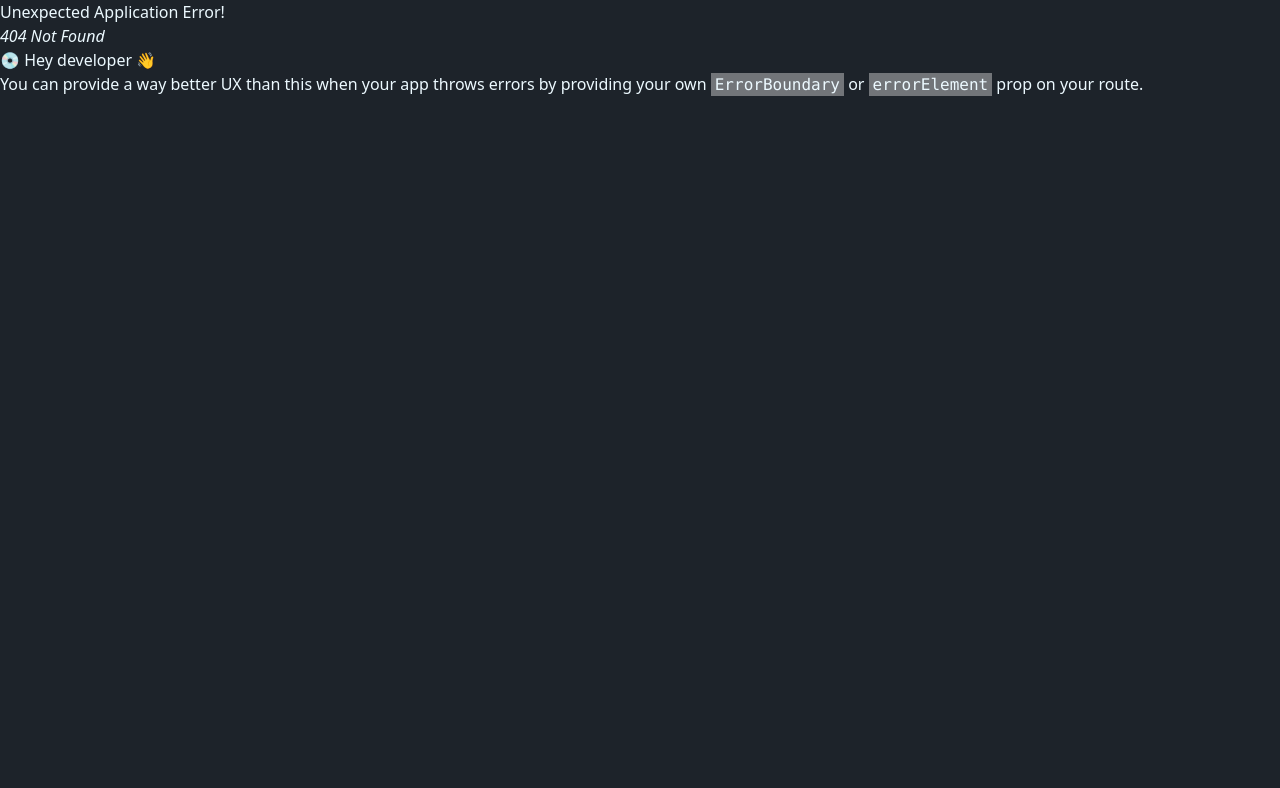
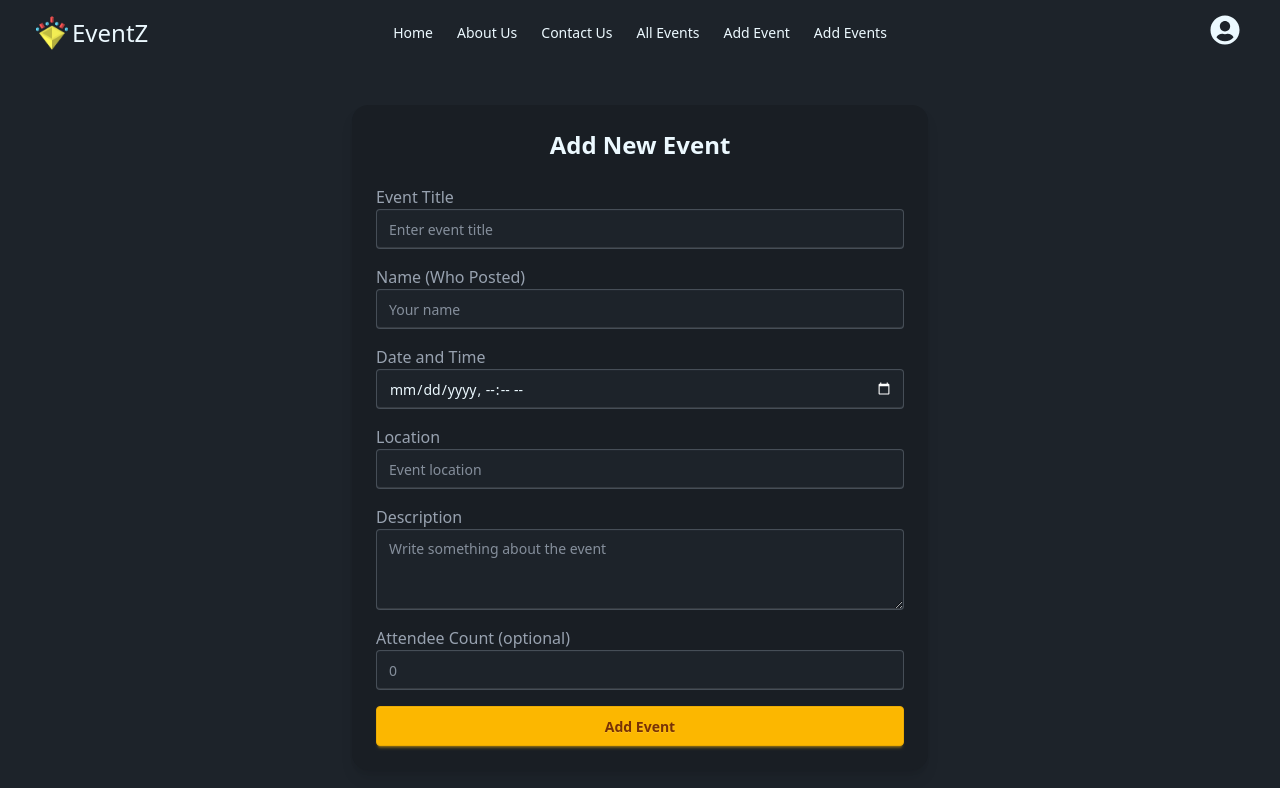
Before and after one commit to AskatAsh/Event-Management-Web-App, a React (Vite) app in the folder frontend/: page /add-event in a window 1280 px wide. Before the commit this address had no page. Shown: the top 788 px of the page. Built offline with nearby package versions, Linux system fonts and the light colour scheme; sample sign-in values are in the browser's storage.

Commit message:
added add event page and used fetch api to post an event

```diff
--- a/frontend/package.json
+++ b/frontend/package.json
@@ -13,9 +13,11 @@
     "@tailwindcss/vite": "^4.1.11",
     "react": "^19.1.0",
     "react-dom": "^19.1.0",
+    "react-hook-form": "^7.59.0",
     "react-icons": "^5.5.0",
     "react-router": "^7.6.3",
     "react-toastify": "^11.0.5",
+    "sweetalert2": "^11.22.2",
     "tailwindcss": "^4.1.11"
   },
   "devDependencies": {
--- a/frontend/src/components/shared/Header.jsx
+++ b/frontend/src/components/shared/Header.jsx
@@ -30,7 +30,7 @@ const Header = () => {
             <NavLink to="/events">All Events</NavLink>
           </li>
           <li>
-            <NavLink to="/add-events">Add Events</NavLink>
+            <NavLink to="/add-event">Add Event</NavLink>
           </li>
           <li>
             <NavLink to="/my-events">Add Events</NavLink>
--- /dev/null
+++ b/frontend/src/pages/AddEvent.jsx
@@ -0,0 +1,159 @@
+import { useState } from "react";
+import { useForm } from "react-hook-form";
+import Swal from "sweetalert2";
+
+const AddEvent = () => {
+  const {
+    register,
+    handleSubmit,
+    reset,
+    formState: { errors },
+  } = useForm();
+  const [loading, setLoading] = useState(false);
+
+  const onSubmit = async (data) => {
+    const eventData = {
+      ...data,
+      attendeeCount: Number(data.attendeeCount || 0),
+    };
+    console.log(eventData);
+
+    try {
+      setLoading(true);
+      const res = await fetch("http://localhost:10000/add-event", {
+        method: "POST",
+        headers: {
+          "Content-Type": "application/json",
+        },
+        body: JSON.stringify(eventData),
+      });
+
+      const result = await res.json();
+      setLoading(false);
+
+      if (res.ok) {
+        Swal.fire("Success!", "Event added successfully!", "success");
+        reset();
+      } else {
+        Swal.fire("Error!", result.message || "Something went wrong", "error");
+      }
+    } catch (error) {
+      setLoading(false);
+      Swal.fire("Error!", error.message || "Failed to add event", "error");
+    }
+  };
+
+  return (
+    <div className="max-w-xl mx-auto p-6 bg-base-200 rounded-2xl shadow-lg mt-10">
+      <h2 className="text-2xl font-bold mb-6 text-center">Add New Event</h2>
+      <form onSubmit={handleSubmit(onSubmit)} className="space-y-4">
+        {/* Event Title */}
+        <div>
+          <label className="label">
+            <span className="label-text">Event Title</span>
+          </label>
+          <input
+            type="text"
+            placeholder="Enter event title"
+            className="input input-bordered focus:outline-none w-full"
+            {...register("title", { required: "Event title is required" })}
+          />
+          {errors.title && (
+            <p className="text-red-500 text-sm">{errors.title.message}</p>
+          )}
+        </div>
+
+        {/* Name */}
+        <div>
+          <label className="label">
+            <span className="label-text">Name (Who Posted)</span>
+          </label>
+          <input
+            type="text"
+            placeholder="Your name"
+            className="input input-bordered focus:outline-none w-full"
+            {...register("name", { required: "Name is required" })}
+          />
+          {errors.name && (
+            <p className="text-red-500 text-sm">{errors.name.message}</p>
+          )}
+        </div>
+
+        {/* Date and Time */}
+        <div>
+          <label className="label">
+            <span className="label-text">Date and Time</span>
+          </label>
+          <input
+            type="datetime-local"
+            className="input input-bordered focus:outline-none w-full"
+            {...register("dateTime", { required: "Date and time is required" })}
+          />
+          {errors.datetime && (
+            <p className="text-red-500 text-sm">{errors.datetime.message}</p>
+          )}
+        </div>
+
+        {/* Location */}
+        <div>
+          <label className="label">
+            <span className="label-text">Location</span>
+          </label>
+          <input
+            type="text"
+            placeholder="Event location"
+            className="input input-bordered focus:outline-none w-full"
+            {...register("location", { required: "Location is required" })}
+          />
+          {errors.location && (
+            <p className="text-red-500 text-sm">{errors.location.message}</p>
+          )}
+        </div>
+
+        {/* Description */}
+        <div>
+          <label className="label">
+            <span className="label-text">Description</span>
+          </label>
+          <textarea
+            className="textarea textarea-bordered focus:outline-none w-full"
+            placeholder="Write something about the event"
+            rows={3}
+            {...register("description", {
+              required: "Description is required",
+            })}
+          ></textarea>
+          {errors.description && (
+            <p className="text-red-500 text-sm">{errors.description.message}</p>
+          )}
+        </div>
+
+        {/* Attendee Count (optional, default 0) */}
+        <div>
+          <label className="label">
+            <span className="label-text">Attendee Count (optional)</span>
+          </label>
+          <input
+            type="number"
+            placeholder="0"
+            className="input input-bordered focus:outline-none w-full"
+            {...register("attendeeCount")}
+          />
+        </div>
+
+        {/* Submit Button */}
+        <div className="text-center">
+          <button
+            type="submit"
+            className="btn btn-warning w-full"
+            disabled={loading}
+          >
+            {loading ? "Adding..." : "Add Event"}
+          </button>
+        </div>
+      </form>
+    </div>
+  );
+};
+
+export default AddEvent;
--- a/frontend/src/routes/router.jsx
+++ b/frontend/src/routes/router.jsx
@@ -1,5 +1,6 @@
 import { createBrowserRouter } from "react-router";
 import MainLayout from "../layouts/MainLayout";
+import AddEvent from "../pages/AddEvent";
 import AllEvents from "../pages/AllEvents";
 import Home from "../pages/Home";
 import Login from "../pages/Login";
@@ -25,6 +26,14 @@ const router = createBrowserRouter([
         ),
       },
       {
+        path: "/add-event",
+        element: (
+          <PrivateRoute>
+            <AddEvent />
+          </PrivateRoute>
+        ),
+      },
+      {
         path: "/register",
         Component: Register,
       },
```
Also changed, not shown: 1 other file (tests, documents, lock files or other folders).
